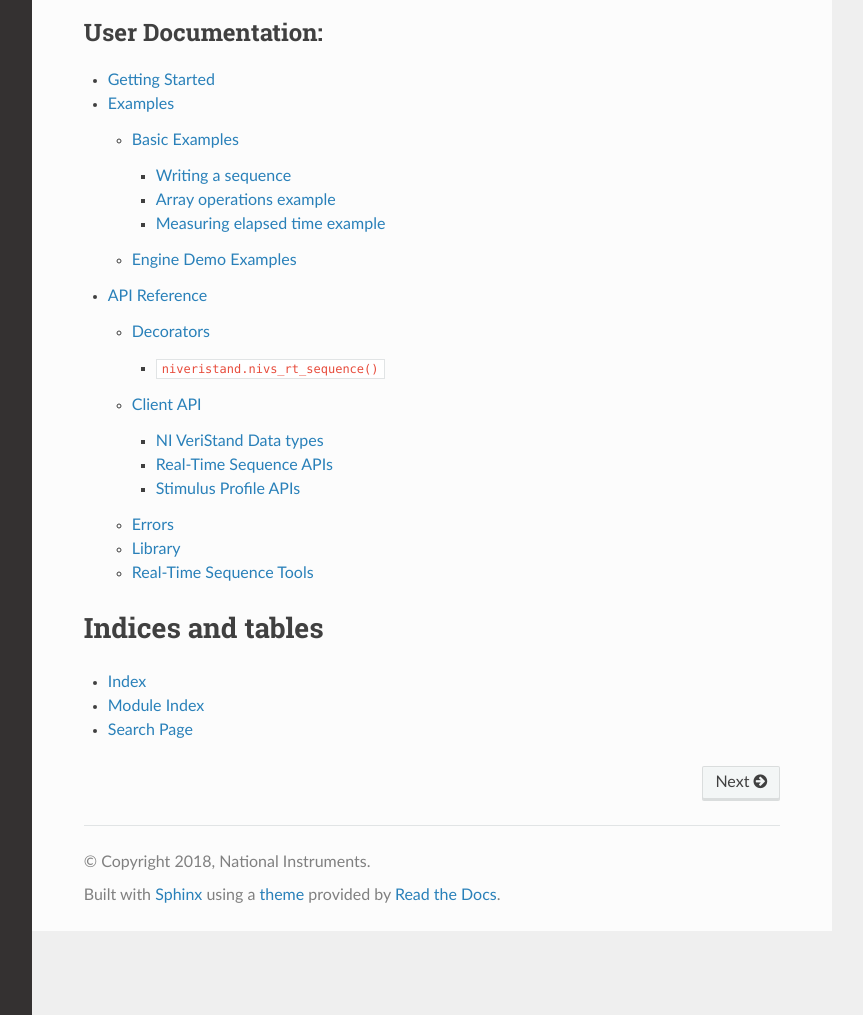
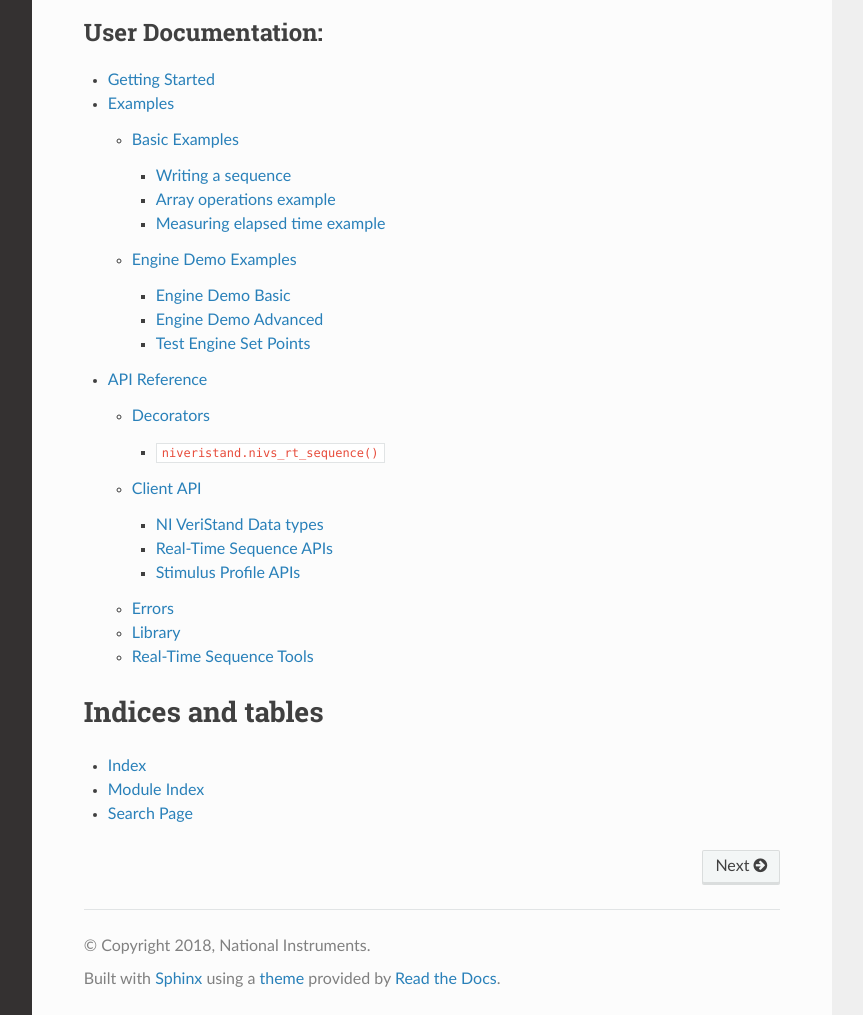
Before and after one commit to ni/niveristand-python, a Sphinx documentation site: the page built from docs/index.rst, in a window 1280 px wide and 1279 px high, cut to the strip 264-1279 px from the top of the window. Shown: the whole strip, without its empty margins (268-1131 px from the left). Built offline with Sphinx 7.4.7 and the Read the Docs theme 2.0.0, drawn with Linux system fonts in a browser that asks for light colours.

Commit message:
Merged PR 136: Add page with engine demo examples.
Add page with engine demo examples.

```diff
--- a/docs/engine_demo.rst
+++ b/docs/engine_demo.rst
@@ -7,3 +7,25 @@ Engine Demo Examples
 .. toctree::
    :maxdepth: 4
    :caption: Table of Contents
+
+Engine Demo Basic
+^^^^^^^^^^^^^^^^^
+
+.. literalinclude:: ../examples/engine_demo/engine_demo_basic.py
+   :language: python
+   :linenos:
+
+Engine Demo Advanced
+^^^^^^^^^^^^^^^^^^^^
+
+.. literalinclude:: ../examples/engine_demo/engine_demo_advanced.py
+   :language: python
+   :linenos:
+
+
+Test Engine Set Points
+^^^^^^^^^^^^^^^^^^^^^^
+
+.. literalinclude:: ../examples/engine_demo/test_engine_set_points.py
+   :language: python
+   :linenos:
```
